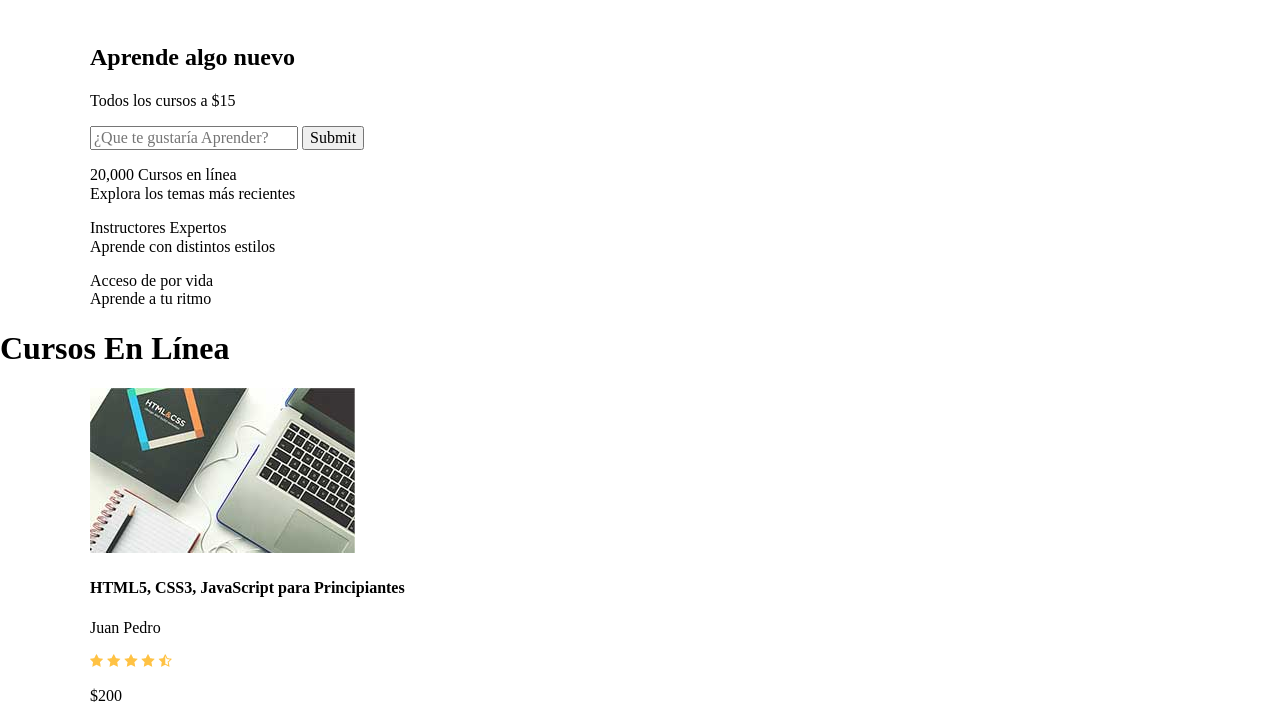
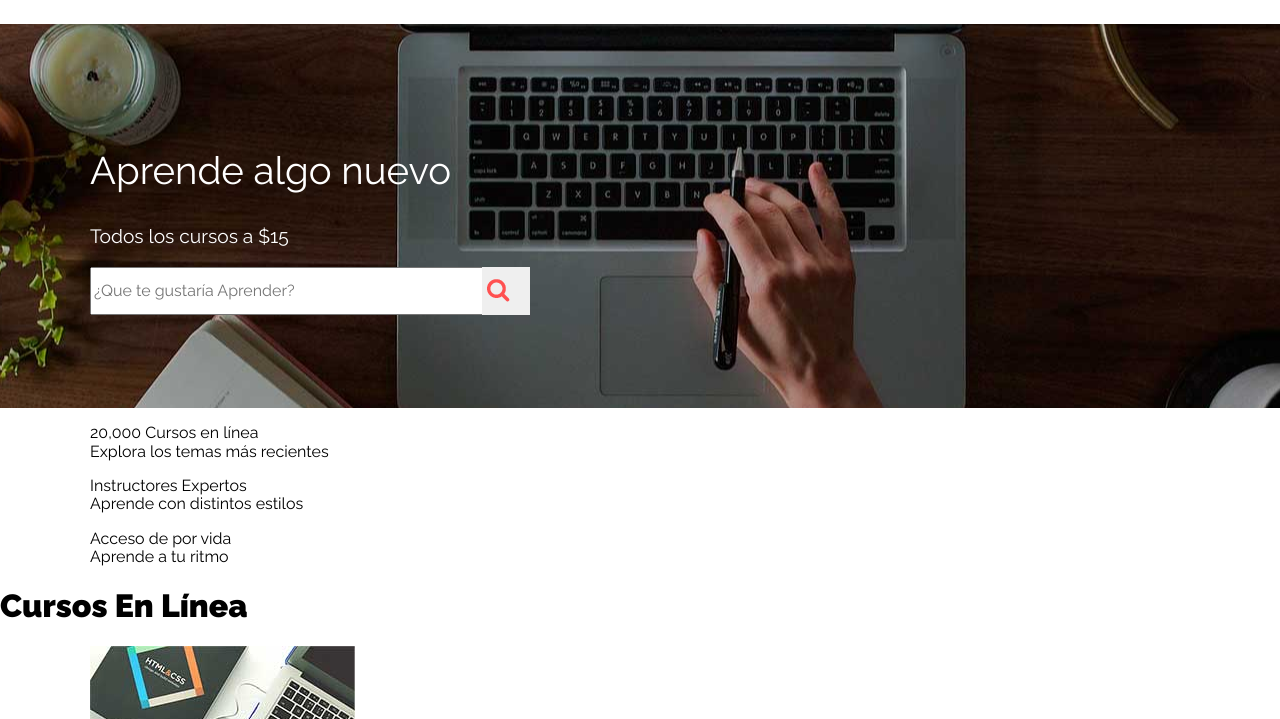
Before and after one commit to alvag/carrito-sass, a website: page index.html in a window 1280 px wide. Shown: the part 62-781 px from the top of the page. Drawn offline with nearby package versions, Linux system fonts and the light colour scheme.

Commit message:
imagen principal y buscador

```diff
--- /dev/null
+++ b/scss/_mixins.scss
@@ -0,0 +1,19 @@
+@mixin boton($color) {
+    background-color: $color;
+    padding: 0.5rem 1rem;
+    margin-top: 1rem;
+    display: block;
+    text-align: center;
+    color: $white-color;
+    text-decoration: none;
+}
+
+@mixin box-sizing($box-model) {
+    box-sizing: $box-model;
+}
+
+@mixin background-image($image) {
+    background-image: url($image);
+    background-repeat: no-repeat;
+    background-position: center center;
+}
--- /dev/null
+++ b/scss/_variables.scss
@@ -0,0 +1,9 @@
+// Fonts
+$primary-font: 'Raleway', sans-serif;
+
+// Colors
+$primary-color: #33c3f0;
+$secondary-color: #741d51;
+$orange-color: #e44e52;
+$white-color: #ffffff;
+$gray-color: #f2f2f2;
--- a/scss/app.scss
+++ b/scss/app.scss
@@ -1,7 +1,19 @@
-// Variables
-$primary-color: #33c3f0;
-$white-color: #ffffff;
-$gray-color: #e1e1e1;
+@import 'variables';
+@import 'mixins';
+
+html {
+    @include box-sizing(border-box);
+}
+
+*,
+*:after,
+*:before {
+    @include box-sizing(inherit);
+}
+
+body {
+    font-family: $primary-font;
+}
 
 .contenedor {
     max-width: 1100px;
@@ -38,13 +50,52 @@ $gray-color: #e1e1e1;
         }
 
         .boton {
-            background-color: $primary-color;
-            padding: 0.5rem 1rem;
-            margin-top: 1rem;
-            display: block;
-            text-align: center;
-            color: $white-color;
-            text-decoration: none;
+            @include boton($primary-color);
         }
     }
 }
+
+.hero {
+    @include background-image('../img/hero.jpg');
+    background-size: conver;
+    color: $white-color;
+    min-height: 24rem;
+    display: flex;
+    align-items: center;
+
+    .contenido-hero {
+        flex: 1;
+
+        h2 {
+            font-weight: 400;
+            font-size: 2.4rem;
+        }
+
+        p {
+            font-size: 1.2rem;
+        }
+
+        form {
+            position: relative;
+            width: 40%;
+
+            input[type='submit'] {
+                @include background-image('../img/lupa.png');
+                position: absolute;
+                right: 0;
+                top: 0;
+                width: 3rem;
+                height: 3rem;
+                display: block;
+                text-indent: -9999px;
+                border: none;
+                cursor: pointer;
+            }
+
+            input[type='text'] {
+                width: 100%;
+                height: 3rem;
+            }
+        }
+    }
+}
```
Also changed, not shown: css/app.css.
